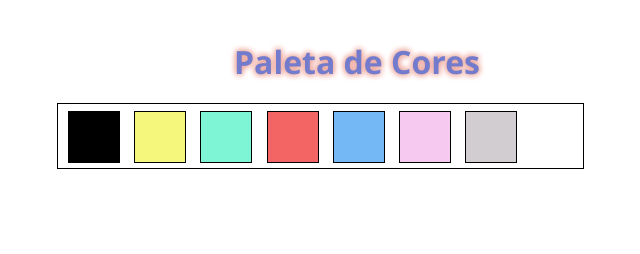
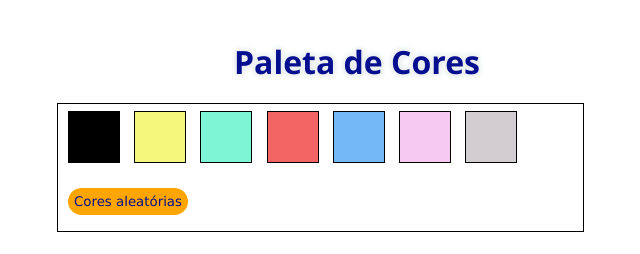
Before and after one commit to sabrinavazc/project-pixels-art, a website: page index.html in a window 1280 px wide. Shown: the whole page, without its empty margins (283-923 px from the left). Drawn offline with Linux system fonts and the light colour scheme.

Commit message:
finalizando requisito04_customização e função do botão de cores aleatórias

```diff
--- a/index.html
+++ b/index.html
@@ -9,9 +9,9 @@
 </head>
 
 <body>
-
+    <header>
     <h1 id="title">Paleta de Cores</h1>
-
+    </header>
 <section id="color-palette">
         <div class="color" style="background-color: black;"></div>
         <div class="color" style="background-color: rgb(245, 247, 124);"></div>
--- a/script.js
+++ b/script.js
@@ -1 +1,22 @@
-.docum
+//botão randomico//
+const section = document.querySelector("section");
+
+const randonButton = document.createElement("button");
+section.appendChild (randonButton);
+randonButton.id = "button-random-color";
+randonButton.innerHTML = "Cores aleatórias"
+
+const colors = document.querySelectorAll('.color');
+
+const randomColor = () => {
+    const r = Math.floor(Math.random() * 255);
+    const g = Math.floor(Math.random() * 255);
+    const b = Math.floor(Math.random() * 255);
+    return `rgb(${r}, ${g}, ${b})`;
+  };
+
+button.addEventListener('click', function () {
+    for (let index = 1; index < colors.length; index += 1) {
+      colors[index].style.backgroundColor = randomColor();
+    }
+  });
--- a/style.css
+++ b/style.css
@@ -7,13 +7,14 @@
 
 h1{
     text-align: center;
-    text-shadow: 0 0 0.2em rgb(236, 183, 175), 0 0 0.2em rgb(232, 107, 88);
-    color: rgb(115, 123, 204);
+    text-shadow: 0 0 0.2em rgb(255, 255, 255), 0 0 0.2em rgb(179, 192, 197);
+    color: rgb(5, 14, 142);
 }
 
 #color-palette{
     display: inline-block;
     width: 41%;
+    height: 127px;
     margin-left: 340px;
     border: 1px solid black;
     margin-top: 20px;
@@ -33,3 +34,18 @@ h1{
     transform: scale(1.5);
     box-shadow: 0 5px 1px rgba(0,0,0,0.6);
 }
+
+#button-random-color{
+    border: none;
+    padding: 6px;
+    text-decoration:none;
+    cursor: pointer;
+    border-radius: 20px;
+    background-color: orange;
+    color: rgb(5, 14, 142);
+    font-family: Verdana, Geneva, Tahoma, sans-serif;
+    margin-left: 10px;
+}
+
+#button-random-color:hover {
+    background:linear-gradient(to bottom, #b465a6 5%, #d5aac4 100%);
```
